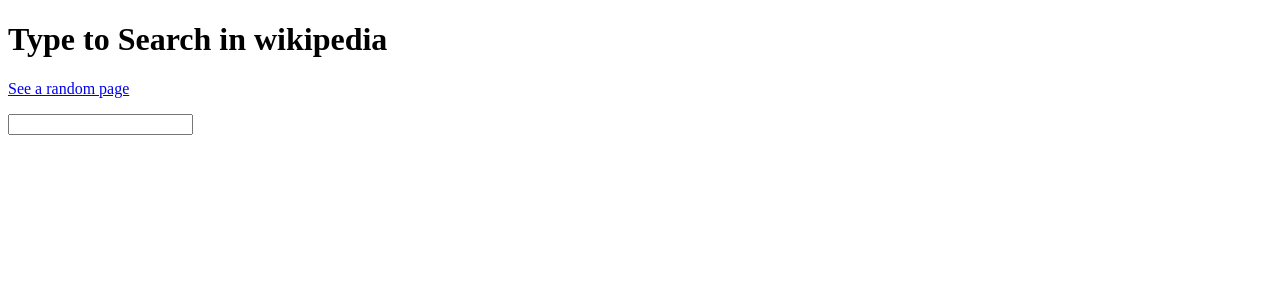
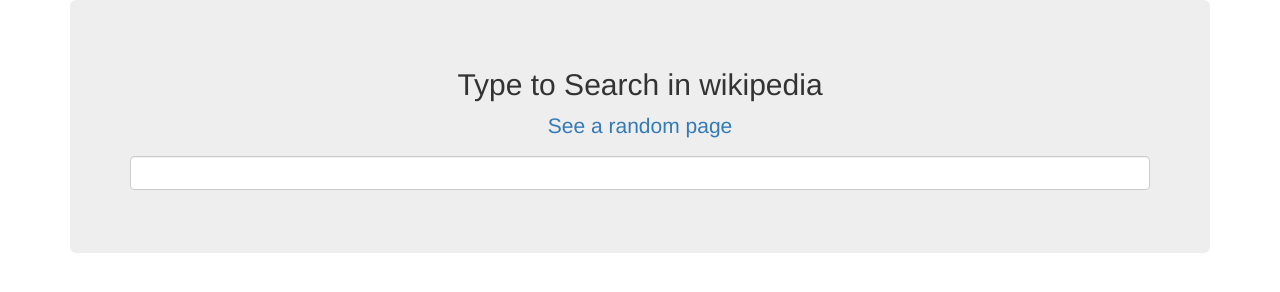
Before and after one commit to duqian91/wikipedia-viewer, a plain HTML site: page index.html in a window 1280 px wide. Drawn offline with nearby package versions, Linux system fonts and the light colour scheme.

Commit message:
Added bootstrap css, deleted snippet

```diff
--- a/index.html
+++ b/index.html
@@ -2,16 +2,33 @@
 <html>
 <head>
     <title>Wikipedia AJAX Search</title>
+    <!-- Latest compiled and minified CSS -->
+    <link rel="stylesheet" href="https://maxcdn.bootstrapcdn.com/bootstrap/3.3.6/css/bootstrap.min.css" integrity="sha384-1q8mTJOASx8j1Au+a5WDVnPi2lkFfwwEAa8hDDdjZlpLegxhjVME1fgjWPGmkzs7" crossorigin="anonymous">
+
+    <link rel="stylesheet" href="https://cdnjs.cloudflare.com/ajax/libs/bootswatch/3.3.6/darkly/bootstrap.min.css" >
+
 </head>
 <body>
+    <div class="container">
+        <div class="jumbotron">
+          <h2 class="text-center">Type to Search in wikipedia</h2>
+          <p class="text-center"><a href="https://en.wikipedia.org/wiki/Special:Random" target="_blank">See a random page</a></p>
 
-  <h1>Type to Search in wikipedia</h1>
-  <p><a href="https://en.wikipedia.org/wiki/Special:Random" target="_blank">See a random page</a></p>
 
-  <input id="userQuery" type="text"></input>
-  <div id="display"></div>
-  <script src="https://code.jquery.com/jquery-3.0.0.min.js"></script>
-<script src="main.js"></script>
+          <div class="form-group">
+          <input class="form-control" id="userQuery" type="text">
+            </div>
+      </div>
 
+
+      <div id="display"></div>
+
+
+
+      <script src="https://maxcdn.bootstrapcdn.com/bootstrap/3.3.6/js/bootstrap.min.js" integrity="sha384-0mSbJDEHialfmuBBQP6A4Qrprq5OVfW37PRR3j5ELqxss1yVqOtnepnHVP9aJ7xS" crossorigin="anonymous"></script>
+
+      <script src="https://code.jquery.com/jquery-3.0.0.min.js"></script>
+      <script src="main.js"></script>
+  </div>
 </body>
 </html>
--- a/main.js
+++ b/main.js
@@ -18,10 +18,9 @@
       for (var i = 0; i < searchResult.length; i++) {
         // push to HTML result
         displayHTMLResult +=
-          "<h2>" +
+          "<div class= \"well\">" +
           "<a href=\"http://en.wikipedia.org/wiki/" + searchResult[i].title + "\" target=\"_blank\">" + searchResult[i].title + "</a>" +
-          "</h2>" +
-          "<p>" + searchResult[i].snippet + "</p>";
+          "</div>";
       }
       $("#display").html(displayHTMLResult);
     }
```
